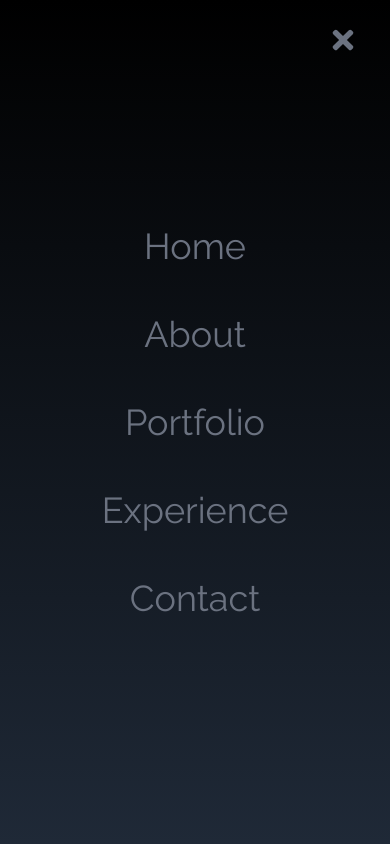
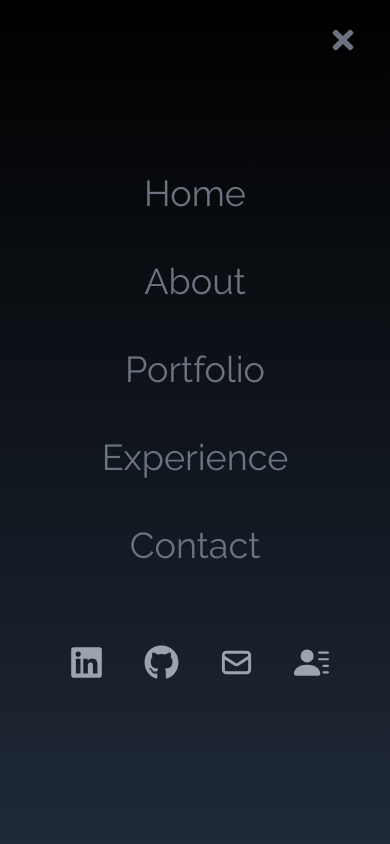
Before and after one commit to HaaniAshraf/Portfolio, a React (Vite) app: page / in a window 390 px wide. Both pictures are taken after a click on the element 351 px from the left and 40 px from the top of the page. Shown: the top 844 px of the page. Built offline with nearby package versions, Linux system fonts and the light colour scheme; the HTML template or start-up script is replaced by a standard one.

Commit message:
bugs fixed

```diff
--- a/src/components/NavBar.jsx
+++ b/src/components/NavBar.jsx
@@ -1,5 +1,8 @@
 import React, { useState } from 'react';
 import { FaBars, FaTimes } from 'react-icons/fa';
+import { FaGithub,FaLinkedin } from 'react-icons/fa'
+import {HiOutlineMail} from 'react-icons/hi'
+import {BsFillPersonLinesFill} from 'react-icons/bs'
 
 function NavBar() {
     const [nav, setNav] = useState(false);
@@ -34,6 +37,30 @@ function NavBar() {
                     <li className='px-4 cursor-pointer capitalize py-6 text-4xl hover:text-gray-300 duration-200' onClick={() => scrollToSection('portfolio', setNav)}>Portfolio</li>
                     <li className='px-4 cursor-pointer capitalize py-6 text-4xl hover:text-gray-300 duration-200' onClick={() => scrollToSection('experience', setNav)}>Experience</li>
                     <li className='px-4 cursor-pointer capitalize py-6 text-4xl hover:text-gray-300 duration-200' onClick={() => scrollToSection('contact', setNav)}>Contact</li>
+
+                    <div className='flex mt-10'>
+                    <li className='px-4 cursor-pointer capitalize py-4 text-2xl hover:text-gray-300 duration-200'>
+                        <a href="https://www.linkedin.com/in/haani-ashraf-ba1163283/" className='flex justify-between items-center w-full text-white'>
+                        <> <FaLinkedin className='ml-2 text-gray-400 hover:text-white duration-300' size={35}/></>
+                        </a>
+                    </li>
+                    <li className='px-4 cursor-pointer capitalize py-4 text-2xl hover:text-gray-300 duration-200'>
+                        <a href="https://github.com/HaaniAshraf" className='flex justify-between items-center w-full text-white'>
+                        <> <FaGithub className='ml-2 text-gray-400 hover:text-white duration-300' size={35}/></>
+                        </a>
+                    </li>
+                    <li className='px-4 cursor-pointer capitalize py-4 text-2xl hover:text-gray-300 duration-200'>
+                        <a href="mailto:haaniashraf1234@gmail.com" className='flex justify-between items-center w-full text-white'>
+                        <> <HiOutlineMail className='ml-2 text-gray-400 hover:text-white duration-300' size={35}/></>
+                        </a>
+                    </li>
+                    <li className='px-4 cursor-pointer capitalize py-4 text-2xl hover:text-gray-300 duration-200'>
+                        <a href="https://linkedin.com" className='flex justify-between items-center w-full text-white'>
+                        <> <BsFillPersonLinesFill className='ml-2 text-gray-400 hover:text-white duration-300' size={35}/></>
+                        </a>
+                    </li>
+                    </div>
+
                 </ul>
             )}
 
```
